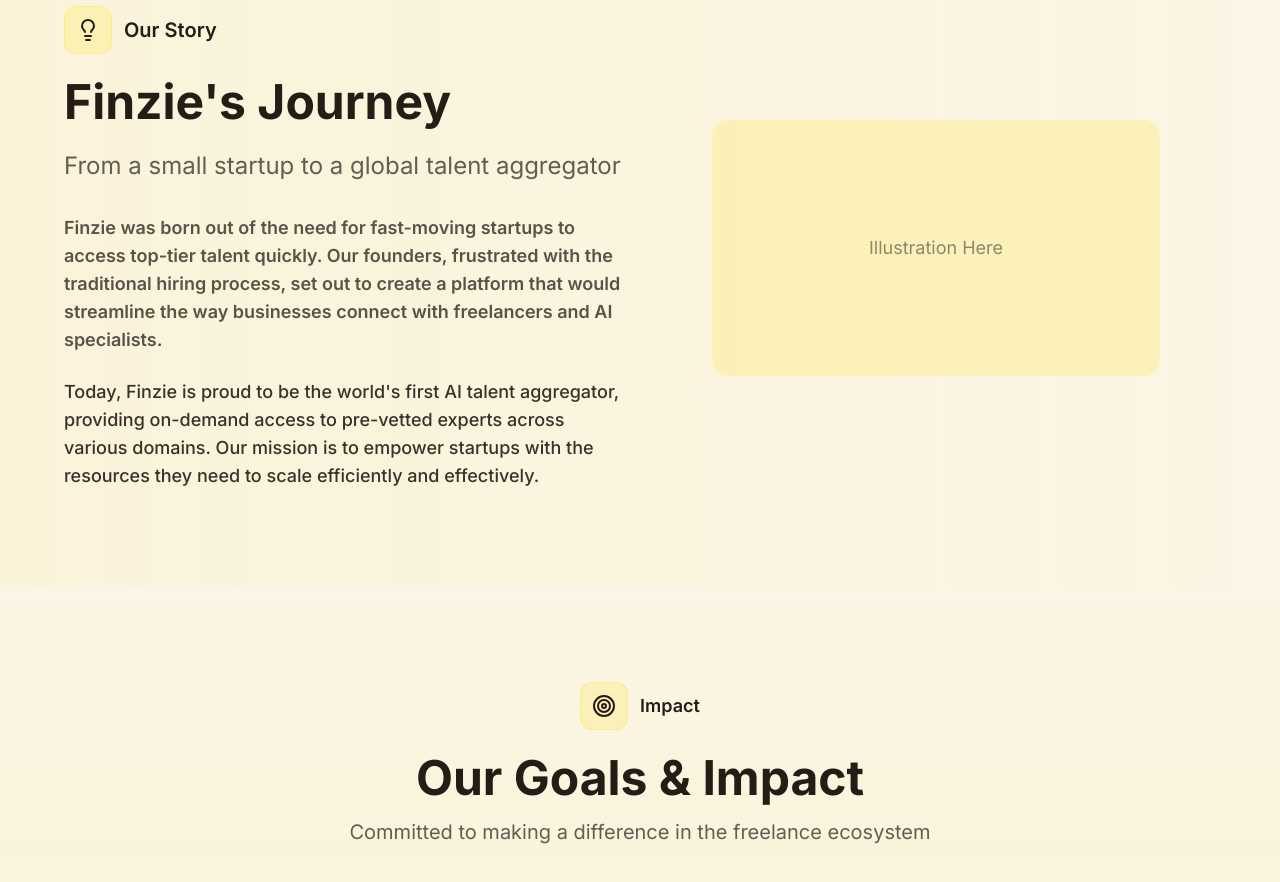
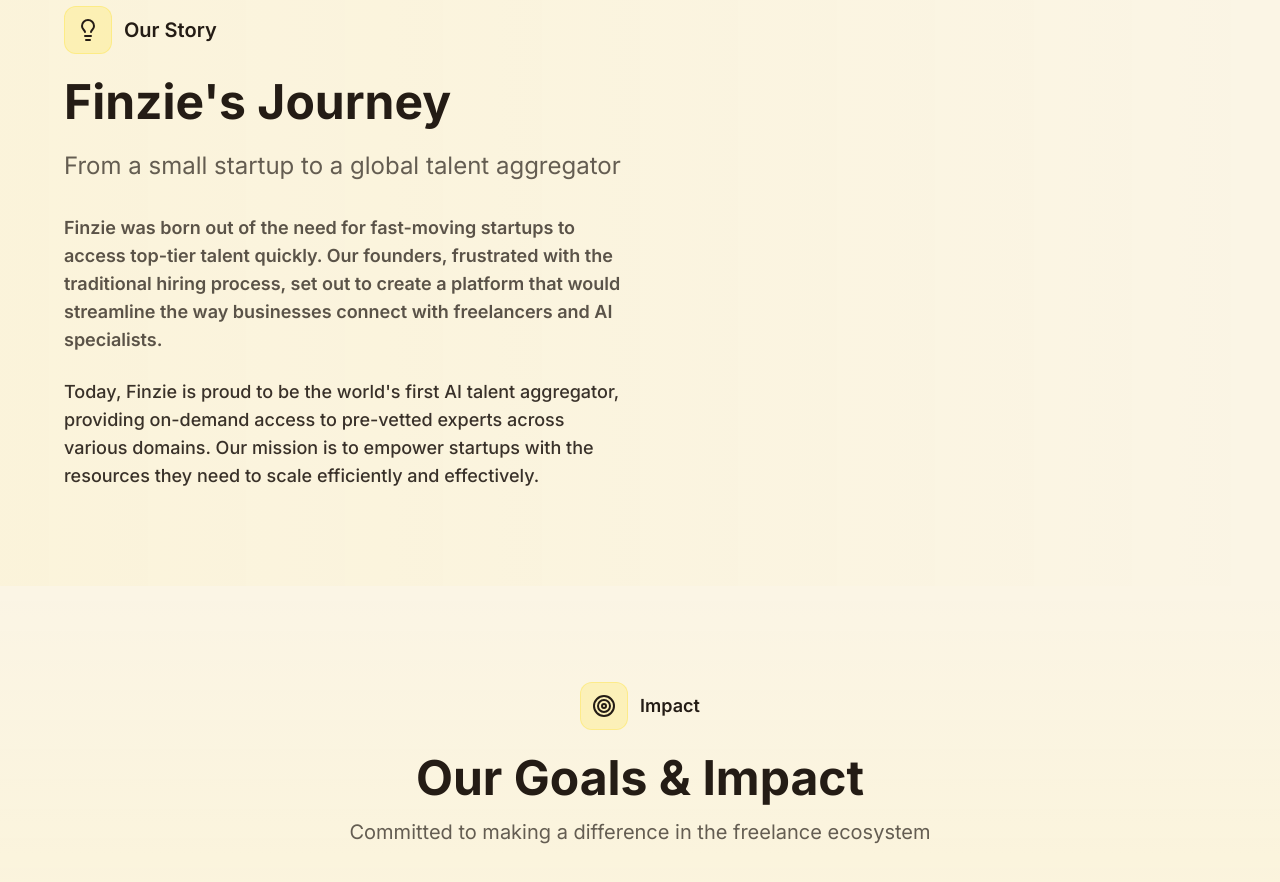
Before and after one commit to aryantrivedi28/aitm-isolated, a Next.js app: page /about-us in a window 1280 px wide. Shown: the part 1680-2562 px from the top of the page. Built offline with nearby package versions, Linux system fonts and the light colour scheme.

Commit message:
ui changed

```diff
--- a/src/app/about-us/page.tsx
+++ b/src/app/about-us/page.tsx
@@ -332,15 +332,15 @@ export default function AboutPage() {
               </motion.div>
 
               {/* Right image / illustration placeholder */}
-              <motion.div
+              {/* <motion.div
                 className="hidden lg:flex justify-center items-center"
                 variants={fadeInLeft}
               >
-                {/* Example illustration */}
+                {/* Example illustration *
                 <div className="w-full max-w-md h-64 bg-[#FFE01B]/20 rounded-2xl flex items-center justify-center">
                   <span className="text-[#241C15]/50 text-lg">Illustration Here</span>
                 </div>
-              </motion.div>
+              </motion.div> */}
             </div>
           </motion.div>
         </section>
```
